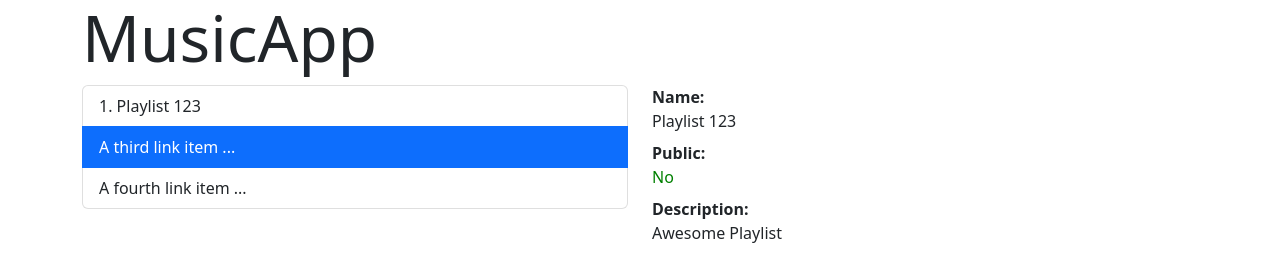
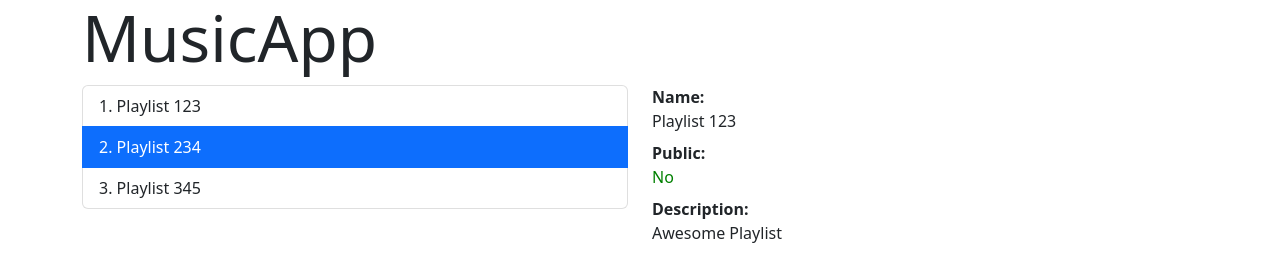
Before and after one commit to ev45ive/sages-react-open-grudzien, a React (Create React App) app: page / in a window 1280 px wide. Shown: the top 259 px of the page. Built offline with nearby package versions, Linux system fonts and the light colour scheme.

Commit message:
Rendering lists + conditional className  ( Playlist List + active )

```diff
--- a/src/playlists/components/PlaylistList.tsx
+++ b/src/playlists/components/PlaylistList.tsx
@@ -4,21 +4,22 @@ import { mockPlaylists } from "../../common/mocks/mockPlaylists";
 type Props = {};
 
 const PlaylistList = (props: Props) => {
-  const playlist = mockPlaylists;
-  const selectedId = '234'
+  const playlists = mockPlaylists;
+  const selectedId = "234";
 
   return (
     <div>
       <div className="list-group">
-        <a href="#" className="list-group-item list-group-item-action">
-          1. Playlist 123
-        </a>
-        <a href="#" className="list-group-item list-group-item-action           active">
-          A third link item ...
-        </a>
-        <a href="#" className="list-group-item list-group-item-action">
-          A fourth link item  ...
-        </a>
+        {playlists.map((playlist, index) => (
+          <a
+            href="#"
+            className={
+              `list-group-item list-group-item-action ${playlist.id === selectedId ? "active" : ""}`
+            }
+          >
+            {index + 1}. {playlist.name}
+          </a>
+        ))}
       </div>
     </div>
   );
```
